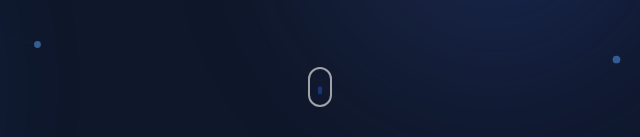
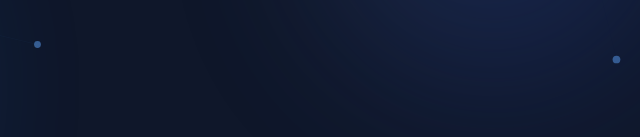
Before and after one commit to iam-ssrivastav/shivamsrivastav.github.io, a plain HTML site: page index.html in a window 1280 px wide. Shown: the part 663-800 px from the top of the page, 320-960 px from the left. Drawn offline with Linux system fonts and the light colour scheme.

Commit message:
Remove scroll indicator

```diff
--- a/index.html
+++ b/index.html
@@ -66,9 +66,6 @@
                     <a href="#contact" class="btn btn-secondary">Get In Touch</a>
                 </div>
             </div>
-        </div>
-        <div class="scroll-indicator">
-            <span></span>
         </div>
     </section>
 
```
